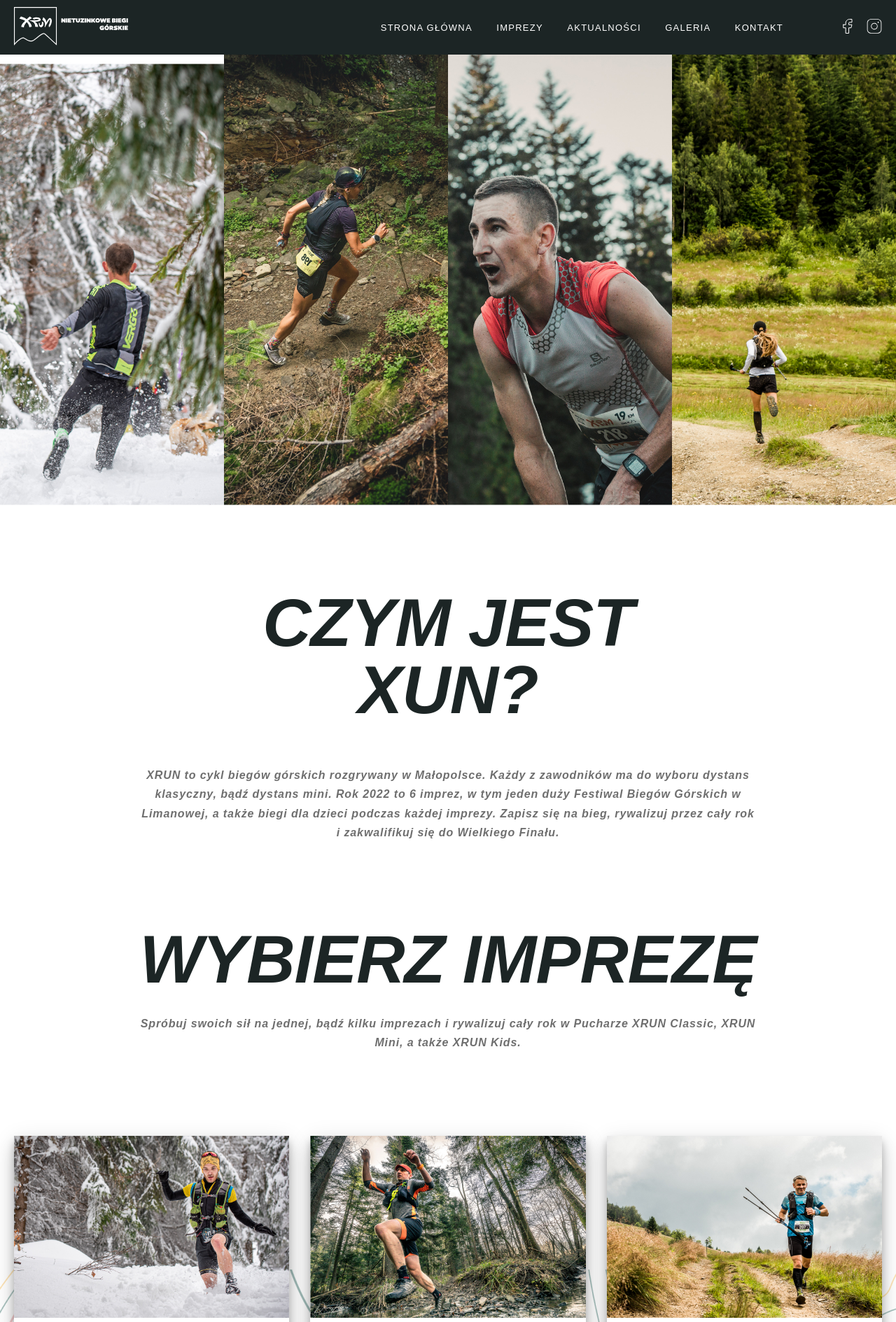
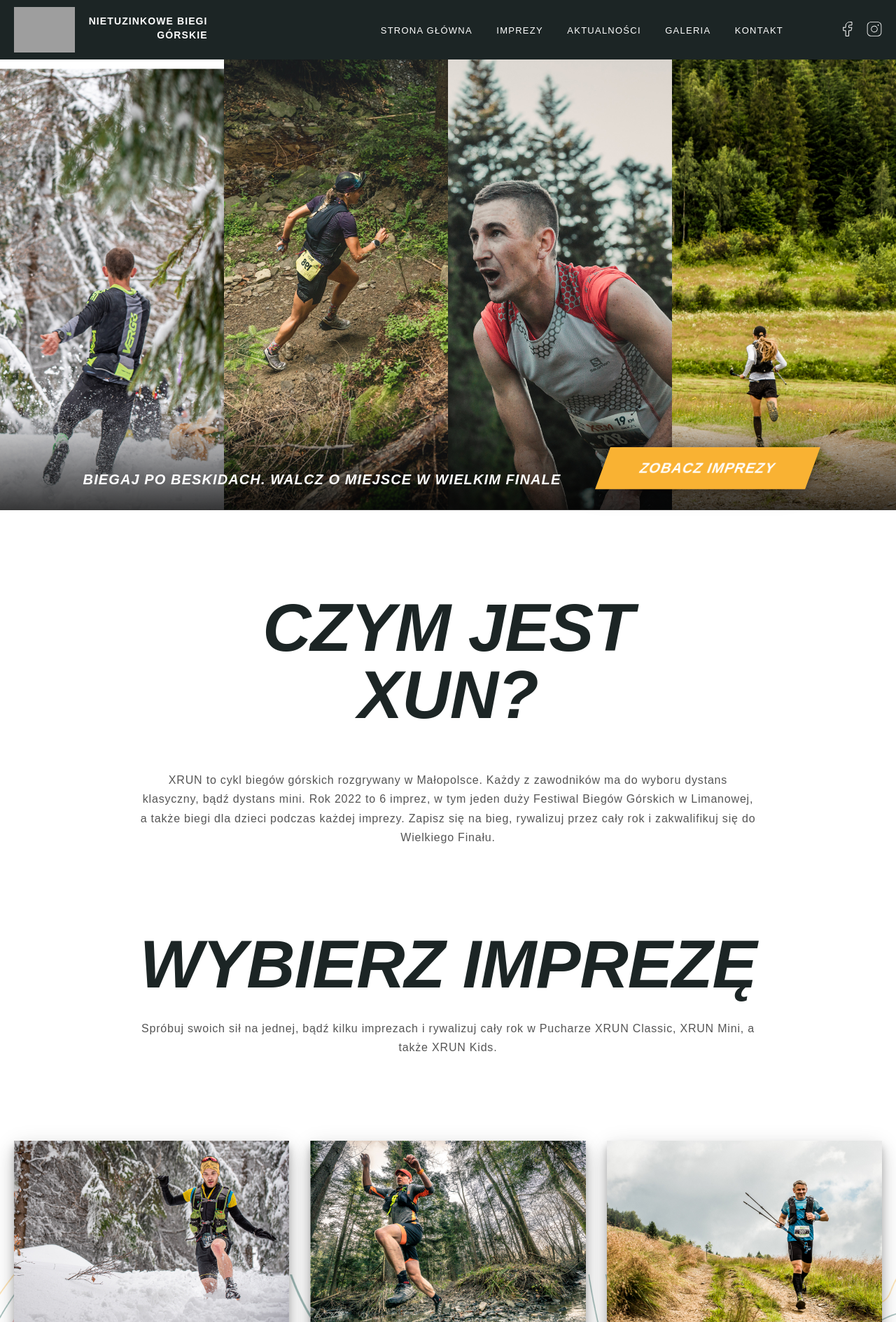
Before and after one commit to petkor1/serwis-biegowy, a PHP site: page / in a window 1280 px wide. Shown: the top 1889 px of the page at 70% size. Run offline with PHP 8.4, Linux system fonts and the light colour scheme; grey boxes are pictures that could not be loaded.

Commit message:
testowy commit

```diff
--- a/index.html
+++ b/index.html
@@ -12,8 +12,9 @@
     <div class="nav-container">
 
         <nav>
-            <a href="/">
-                <img src="/images/logo-xrun-nawigacja.svg" alt="logo Xrun Biegi Górskie" class="logo-menu">
+            <a href="/" class="logo-container">
+                <img src="/images/logo.svg" alt="logo Xrun Biegi Górskie" class="logo-menu">
+                <h5>Nietuzinkowe biegi<br>górskie</h5>
             </a>
 
             <div class="menu-items">
@@ -39,11 +40,16 @@
     </div>
     <main>
         <div class="header-container">
+            <div class="header-cta">
 
+                <h5>Biegaj po beskidach. Walcz o miejsce w wielkim finale</h5>
+                <button class="header-button">Zobacz&nbsp;imprezy</button>
+            </div>
             <div class="main-item">
                 <img src="/images/biegacz 1.jpg" alt="Tajemnicze Kopce" class="main-item-img">
                 <div class="main-item-hover">
                     <h2>Złotopień</h2>
+                    <p style="width: 250px; color:rgba(240, 248, 255, 0.877);  text-align: center; font-size: 16px;">To jest tekst na próbę. <br> 21 km po górach <br> 10 km dla mniej zaawansowanych <br> bnbiegi dla dzieci lub inny opis</p>
                     <img src="/images/ikona-strzalki.svg" alt="przycisk" class="hover-icon-button">
                 </div>
             </div>
@@ -137,8 +143,6 @@
                             <a href="#" class="event-card-button"><span>Zobacz</span><img src="/images/button-arrow.svg" alt="zobacz więcej"></a>
                         </div>
                     </div>
-
-
                 </div>
             </div>
         </section>
--- a/style.css
+++ b/style.css
@@ -1,6 +1,29 @@
 * {
     margin: 0;
     padding: 0;
+}
+
+button {
+    padding-left: 40px;
+    padding-right: 40px;
+    width: fit-content;
+    height: 60px;
+    background: #F9B233;
+    filter: drop-shadow(0px 6px 10px rgba(0, 0, 0, 0.14)) drop-shadow(0px 1px 18px rgba(0, 0, 0, 0.12)) drop-shadow(0px 3px 5px rgba(0, 0, 0, 0.2));
+    font-size: 20px;
+    font-weight: 900;
+    text-align: center;
+    text-transform: uppercase;
+    border: none;
+    transform: skew(-20deg);
+    cursor: pointer;
+    transition: background 0.4s;
+    letter-spacing: 1.1px;
+
+}
+
+button:hover{
+    background: #f89f04;
 }
 
 h1 {
@@ -46,12 +69,11 @@
 }
 
 p {
-    color: rgba(0, 0, 0, 0.57);
+    color: rgba(0, 0, 0, 0.67);
     font-size: 16px;
     line-height: 170%;
-    font-style: italic;
-    font-weight: 600;
-    letter-spacing: 0.9px;
+    font-weight: 400;
+    letter-spacing: 0.8px;
 
 }
 
@@ -66,11 +88,13 @@
 .nav-container{
     display: flex;
     background: #1c2525;
+    z-index: 999;
 }
 
 nav{
-    width: 1240px;
+    /* width: 1240px; */
     display: flex;
+    flex:1;
     justify-content: space-between;
     align-items: center;
     margin: auto;
@@ -87,12 +111,28 @@
     transition: color 0.4s;
 }
 
+nav .logo-container{
+    display: flex;
+    align-items: center;
+}
+
+nav .logo-container h5 {
+    color: white;
+    padding-left: 20px;
+    font-size: 14px;
+    margin-top: -4px;
+    text-align: right;
+    font-style: normal;
+
+
+}
+
 nav a:hover{
     color: #F9B233;
 }
 
 nav .logo-menu {
-    height: 55px;
+    height: 65px;
 }
 
 nav .social{
@@ -113,8 +153,11 @@
     padding-left: 30px;
 }
 
+
+
 /*------------HEADER--------------*/
 .header-container {
+    position: relative;
     display: flex;
     gap: 0;
     width: 100%;
@@ -125,11 +168,12 @@
 .main-item {
     position: relative;
     display: flex;
-    width: 25%;
+    /* width: 25%; */
+    flex:1;
     align-items: center;
     justify-content: center;
-    transition-property: width, background-color;
-    transition-duration: 0.3s;
+    transition-property: flex, background;
+    transition-duration: 0.5s;
     transition-timing-function: ease-out;
 }
 
@@ -155,7 +199,7 @@
     position: absolute;
     width: 100%;
     height: 100%;
-    background-color: rgba(0, 0, 0, 0.678);
+    background: rgba(0, 0, 0, 0.678);
     cursor: pointer;
 }
 
@@ -181,12 +225,43 @@
 }
 
 .main-item:hover{
-    width: 30%;
+    flex:1.4;
 }
 .main-item img{
     width: 100%;
     height: 100%;
     object-fit: cover;
+}
+.header-cta {
+    position: absolute;
+    display: flex;
+    justify-content: center;
+    align-items: flex-end;
+    padding: 60px 20px 30px 20px;
+    z-index: 99;
+    left: 0;
+	right: 0;
+	bottom: 0;
+	margin-left: auto;
+ 	margin-right: auto;
+	flex: 1;
+    background-image: linear-gradient(rgba(0, 0, 0, 0), rgba(0, 0, 0, 0.767));
+
+}
+
+.header-cta h5 {
+    padding-right: 60px;
+    color: white;
+    box-shadow: 0 2 2 black;
+    font-size: 20px;
+    letter-spacing: 1.2;
+    /* margin-left: auto; */
+}
+.header-button {
+    width: 300px;
+    color:white;
+
+
 }
 
 /* ---------------- About -------------- */
```
